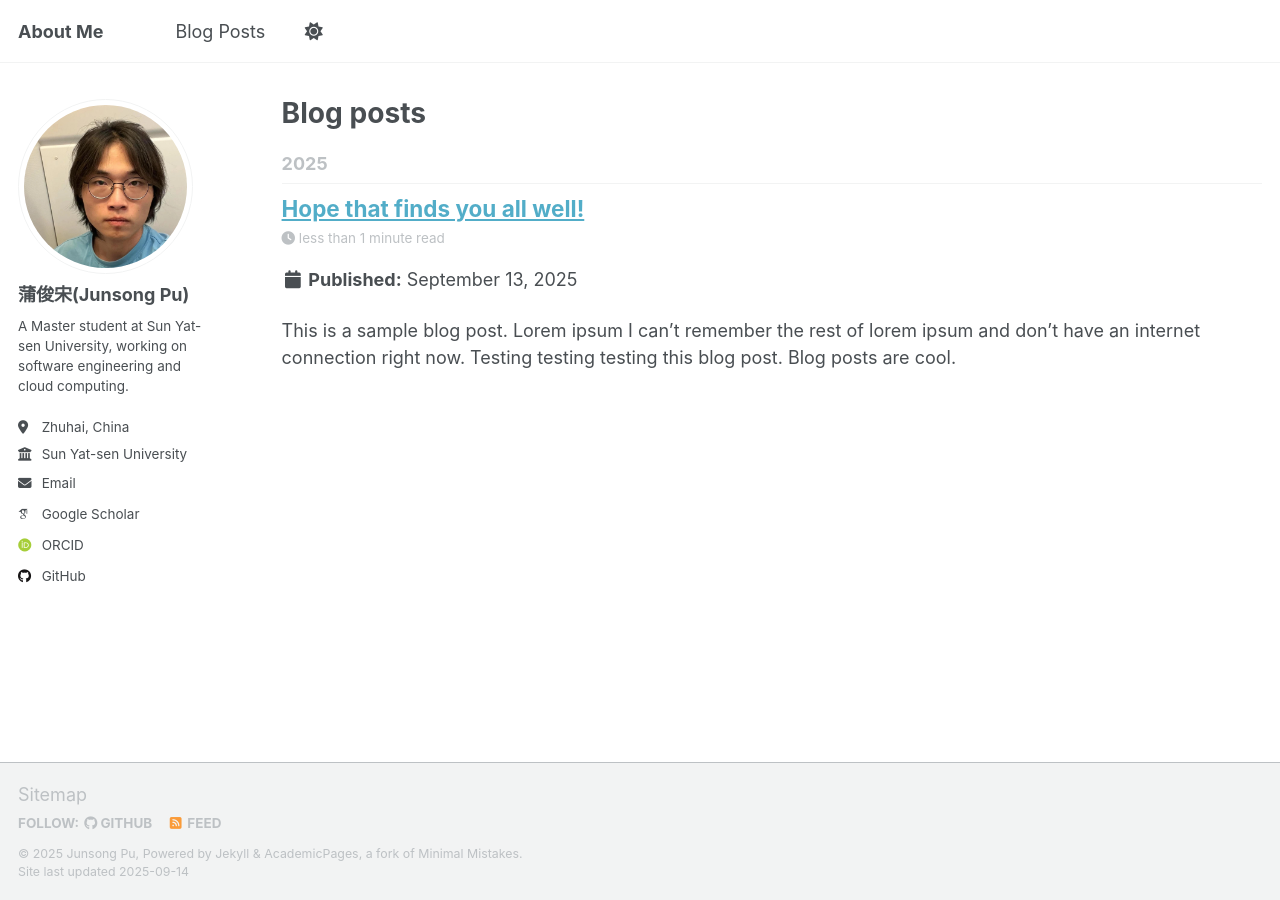
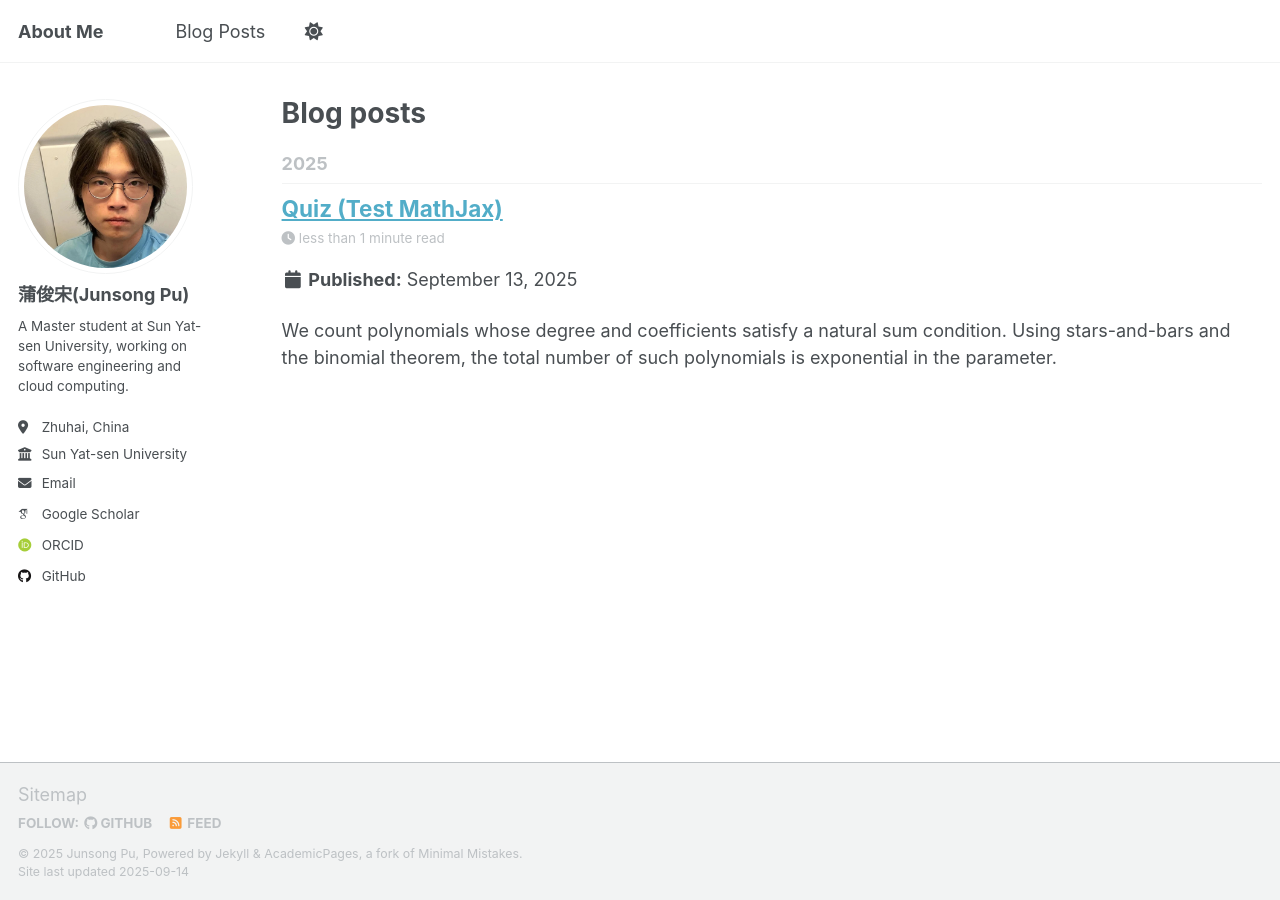
Before and after one commit to angrychow/angrychow.github.io, a Jekyll site: the page built from _pages/year-archive.html, in a window 1280 px wide. Built offline with Jekyll 4.4.1, drawn with Linux system fonts in a browser that asks for light colours; some web fonts are replaced; a script that is not in the unit is left out.

Commit message:
change post

```diff
--- a/_posts/2025-09-13-blog-post-1.md
+++ /dev/null
@@ -1,20 +0,0 @@
----
-title: 'Hope that finds you all well!'
-date: 2025-09-13
-permalink: /posts/2025/09/blog-post-1/
-tags:
-  - cool posts
-  - category1
-  - category2
----
-
-This is a sample blog post. Lorem ipsum I can't remember the rest of lorem ipsum and don't have an internet connection right now. Testing testing testing this blog post. Blog posts are cool.
-
-Headings are cool
-======
-
-You can have many headings
-======
-
-Aren't headings cool?
-------
--- /dev/null
+++ b/_posts/2025-09-13-quiz.md
@@ -0,0 +1,55 @@
+---
+title: 'Quiz (Test MathJax)'
+date: 2025-09-13
+permalink: /posts/2025/09/quiz-1/
+tags:
+  - quiz
+---
+
+We count polynomials whose degree and coefficients satisfy a natural sum condition. Using stars-and-bars and the binomial theorem, the total number of such polynomials is exponential in the parameter.
+
+## Quiz
+
+Given the polynomial
+
+$$
+M: \sum_{k=0}^{n} a_k x^k,
+$$
+
+where $n, a_0, \dots, a_{n-1} \in \mathbb{N}$, $a_n \in \mathbb{N}^+$, and
+
+$$
+n + \sum_{k=0}^{n} a_k = t,
+$$
+
+we want to find the number of such polynomials $M$.
+
+---
+
+Clearly, $0 \leq n \leq t-1$.
+
+For a fixed $n = n_0$, the condition becomes
+
+$$
+\sum_{k=0}^{n_0} a_k = t - n_0.
+$$
+
+Since $a_{n_0} \geq 1$ and all the other coefficients are nonnegative, this is equivalent to requiring
+
+$$
+a_k \geq 1 \quad \text{for all } k \in \{0,1,\dots,n_0\}, \quad \text{with } \sum_{k=0}^{n_0} a_k = t.
+$$
+
+By the stars-and-bars method, the number of solutions $\{a_k\}$ for fixed $n_0$ is
+
+$$
+\binom{t-1}{n_0}.
+$$
+
+Therefore, the total number of valid polynomials is
+
+$$
+\sum_{n=0}^{t-1} \binom{t-1}{n} = 2^{t-1},
+$$
+
+by the binomial theorem.
```
Also changed, not shown: _pages/cv.md (+2 -2 lines).
